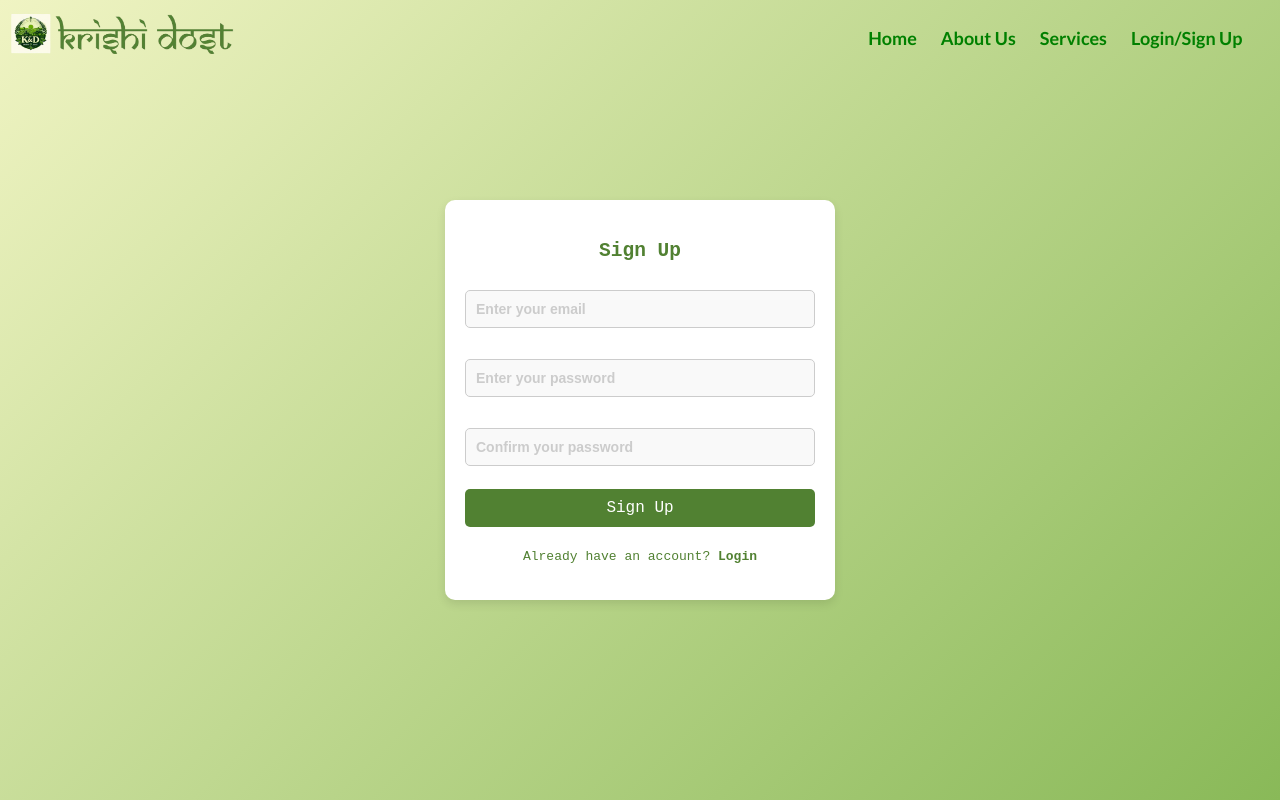
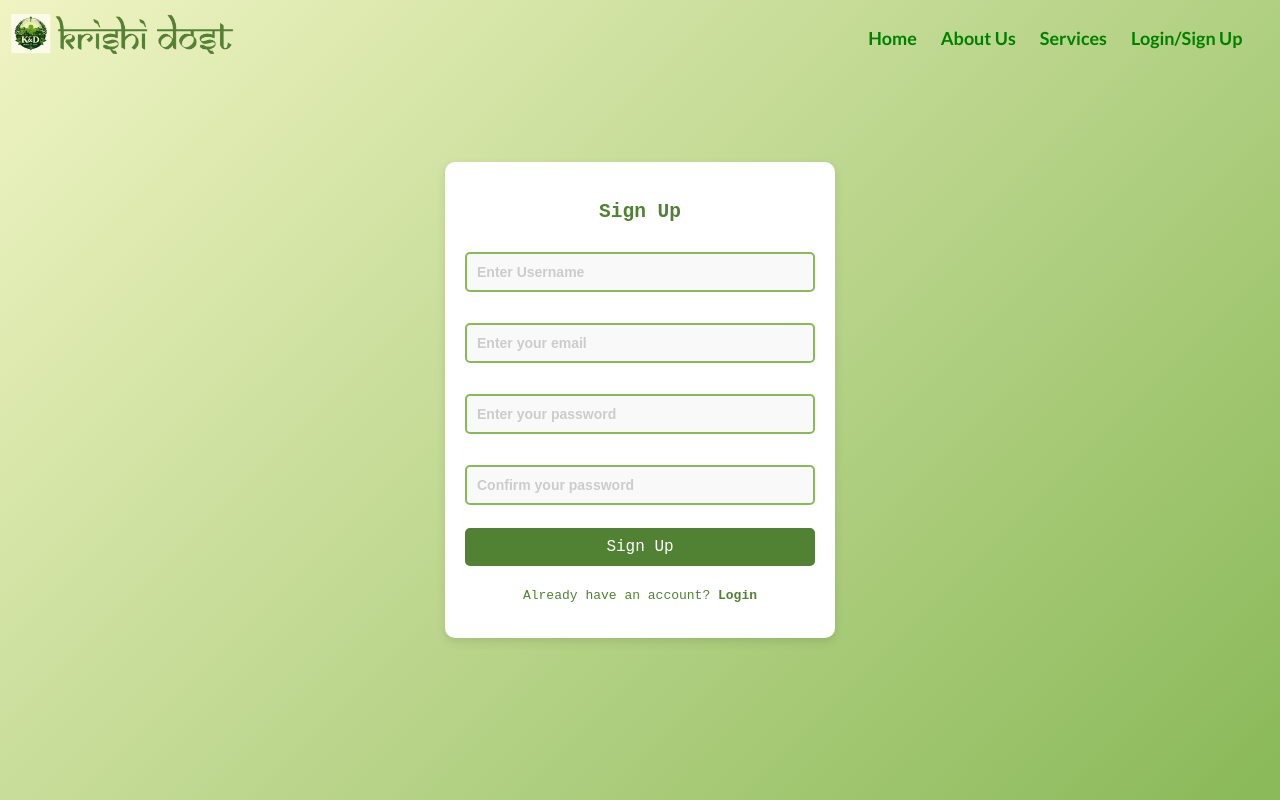
Before and after one commit to Ayush-Agarwala/krishidost, a React (Vite) app: page /auth in a window 1280 px wide. Both pictures are taken after a click on the element "Sign Up". Built offline with nearby package versions, Linux system fonts and the light colour scheme; a web font is replaced by a local one.

Commit message:
UserName Added

```diff
--- a/src/components/Auth.jsx
+++ b/src/components/Auth.jsx
@@ -14,6 +14,10 @@ const Auth = () => {
       <div className="auth-card">
         <h2>{isLogin ? 'Login' : 'Sign Up'}</h2>
         <form>
+        {!isLogin && (
+        <div>
+            <input type="text" placeholder="Enter Username" />
+          </div>)}
           <div>
             <input type="email" placeholder="Enter your email" />
           </div>
--- a/src/components/Authentication.css
+++ b/src/components/Authentication.css
@@ -1,15 +1,14 @@
-/* Container for centering the auth card */
+
 .auth-container {
-  height: 100vh; /* Full viewport height */
+  height: 100vh;
   width: 100vw;
   display: flex;
-  justify-content: center; /* Horizontally centers the card */
-  align-items: center; /* Vertically centers the card */
+  justify-content: center;
+  align-items: center;
   background: linear-gradient(135deg, #f0f4c3 0%, #89B958 100%);
-  font-family: "Nerko One", sans-serif; /* Applying font style */
+  font-family: "Nerko One", sans-serif;
 }
 
-/* Styling the authentication card */
 .auth-card {
   width: 350px;
   padding: 20px;
@@ -21,7 +20,7 @@
   font-family: monospace;
 }
 
-/* Additional form styling */
+
 .auth-card form {
   display: flex;
   flex-direction: column;
@@ -37,8 +36,8 @@
 }
 
 .auth-card form input {
+  color: #518132;
   padding: 10px;
-  border: 1px solid #ccc;
   border-radius: 5px;
   font-size: 14px;
   color: #518132;
@@ -66,27 +65,27 @@
 
 /* General input styling */
 .auth-card input {
-  width: 100%; /* Full width of the parent container */
-  padding: 12px 15px; /* Padding for a comfortable input field */
-  margin: 8px 0; /* Margin between input fields */
-  box-sizing: border-box; /* Ensures padding and border are included in the element's width and height */
-  border: 2px solid #89B958; /* Green border matching your theme */
-  border-radius: 8px; /* Rounded corners for the inputs */
-  font-size: 16px; /* Comfortable font size */
-  background-color: #f9f9f9; /* Slightly off-white background */
-  transition: border-color 0.3s, box-shadow 0.3s; /* Smooth transition for border and shadow */
+  width: 100%;
+  padding: 12px 15px;
+  margin: 8px 0;
+  box-sizing: border-box;
+  border: 2px solid #89B958;
+  border-radius: 8px;
+  font-size: 16px;
+  background-color: #f9f9f9;
+  transition: border-color 0.3s, box-shadow 0.3s;
   font-weight: bold;
 }
 
-/* Input focus effect */
+
 .auth-card input:focus {
-  border-color: #518132; /* Darker green on focus */
-  box-shadow: 0 0 5px rgba(81, 129, 50, 0.3); /* Subtle shadow on focus */
-  outline: none; /* Remove default outline */
+  border-color: #518132;
+  box-shadow: 0 0 5px rgba(81, 129, 50, 0.3);
+  outline: none;
 }
 
-/* Placeholder styling */
+
 .auth-card input::placeholder {
-  color: #ccc; /* Light grey placeholder color */
+  color: #ccc;
   /* font-style: italic; Italicize the placeholder text */
 }
```
